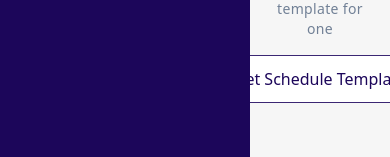
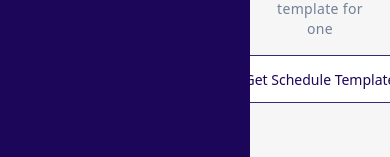
Before and after one commit to daysuwaa/chevron-figma, a React (Create React App) app: page /schedules in a window 390 px wide. Shown: the part 530-687 px from the top of the page. Built offline with nearby package versions, Linux system fonts and the light colour scheme.

Commit message:
reduced the texts in the buttons - schedule & beneficiary

```diff
--- a/src/components/Beneficiaries.jsx
+++ b/src/components/Beneficiaries.jsx
@@ -43,7 +43,10 @@ const Beneficiaries = () => {
             border: " 1px solid var(--Button-Background-Alternate, #3B2773)",
           }}
         >
-          <button onClick={{}} className="text-[#1C065A]">
+          <button
+            onClick={{}}
+            className="text-[#1C065A] text-[14px] sm:text-[16px]"
+          >
             Get Beneficiary Template
           </button>
         </div>
--- a/src/components/Schedules.jsx
+++ b/src/components/Schedules.jsx
@@ -244,7 +244,10 @@ const Schedules = () => {
             border: " 1px solid var(--Button-Background-Alternate, #3B2773)",
           }}
         >
-          <button className="text-[#1C065A]" onClick={openModal}>
+          <button
+            className="text-[#1C065A] text-[14px] sm:text-[16px]"
+            onClick={openModal}
+          >
             {" "}
             Get Schedule Template
           </button>
```
